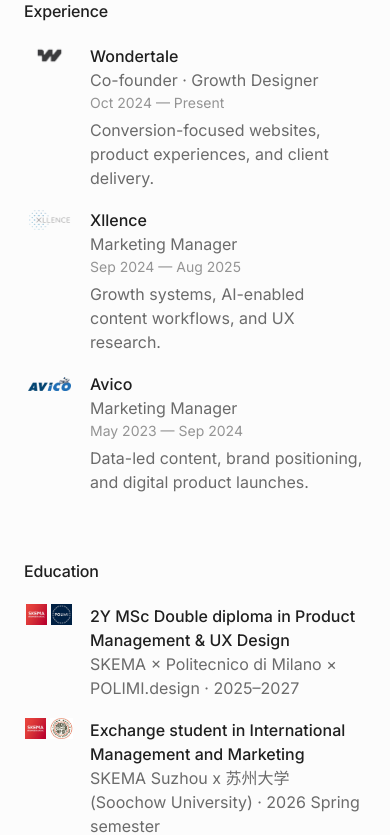
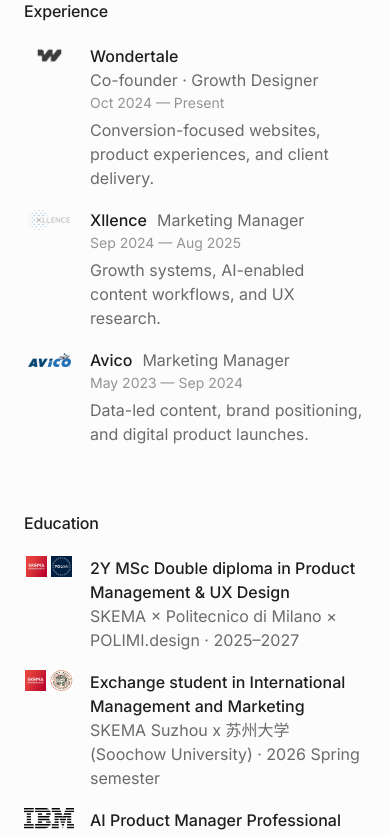
Before and after one commit to matthieu-pm/matthieu-pm, a Next.js app in the folder apps/web/: page / in a window 390 px wide. Shown: the part 2188-3023 px from the top of the page. Built offline with nearby package versions, Linux system fonts and the light colour scheme.

Commit message:
Improve experience header layout responsiveness

```diff
--- a/apps/web/app/page.module.css
+++ b/apps/web/app/page.module.css
@@ -413,6 +413,23 @@
   margin-top: 5px;
 }
 
+.experienceHeader {
+  display: flex;
+  min-width: 0;
+  align-items: baseline;
+  gap: 8px 14px;
+}
+
+.experienceHeader > p:first-of-type {
+  min-width: 0;
+}
+
+.experienceHeader .rowMeta {
+  flex: 0 0 auto;
+  margin-left: auto;
+  white-space: nowrap;
+}
+
 .contactSection > p {
   margin: 0;
   color: var(--muted);
@@ -608,6 +625,15 @@
     min-height: 250px;
   }
 
+  .experienceHeader {
+    flex-wrap: wrap;
+    gap: 0 10px;
+  }
+
+  .experienceHeader .rowMeta {
+    margin-left: 0;
+  }
+
   .contactBar {
     align-items: stretch;
     border-radius: 18px;
--- a/apps/web/app/page.tsx
+++ b/apps/web/app/page.tsx
@@ -457,9 +457,11 @@ export default function Page() {
                 />
               </span>
               <div>
-                <h3>{experience.company}</h3>
-                <p>{experience.role}</p>
-                <p className={styles.rowMeta}>{experience.period}</p>
+                <div className={styles.experienceHeader}>
+                  <h3>{experience.company}</h3>
+                  <p>{experience.role}</p>
+                  <p className={styles.rowMeta}>{experience.period}</p>
+                </div>
                 <p className={styles.rowDescription}>
                   {experience.description}
                 </p>
```
